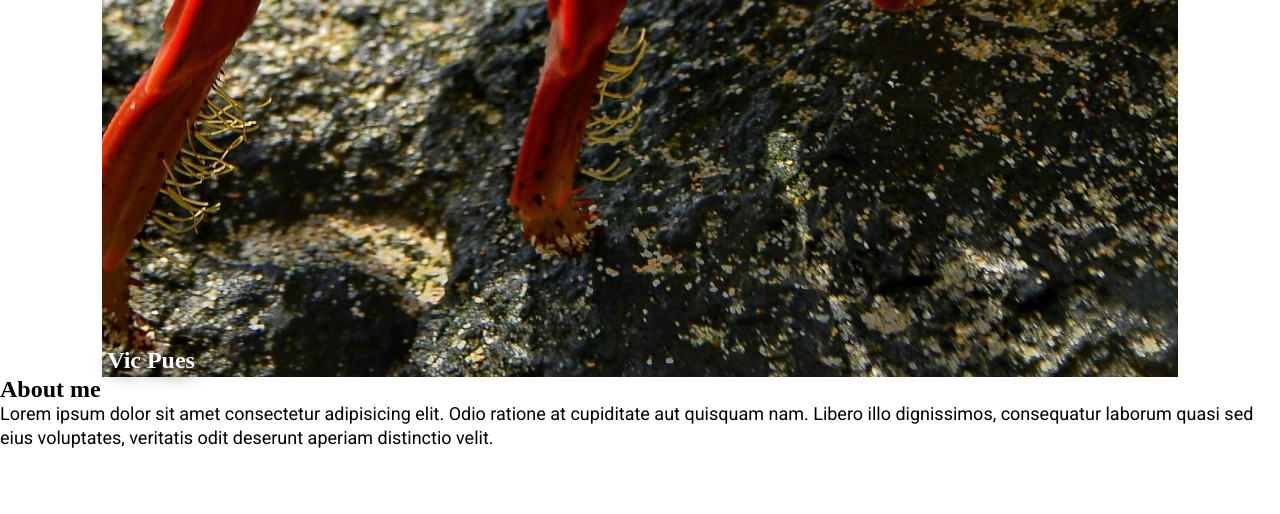
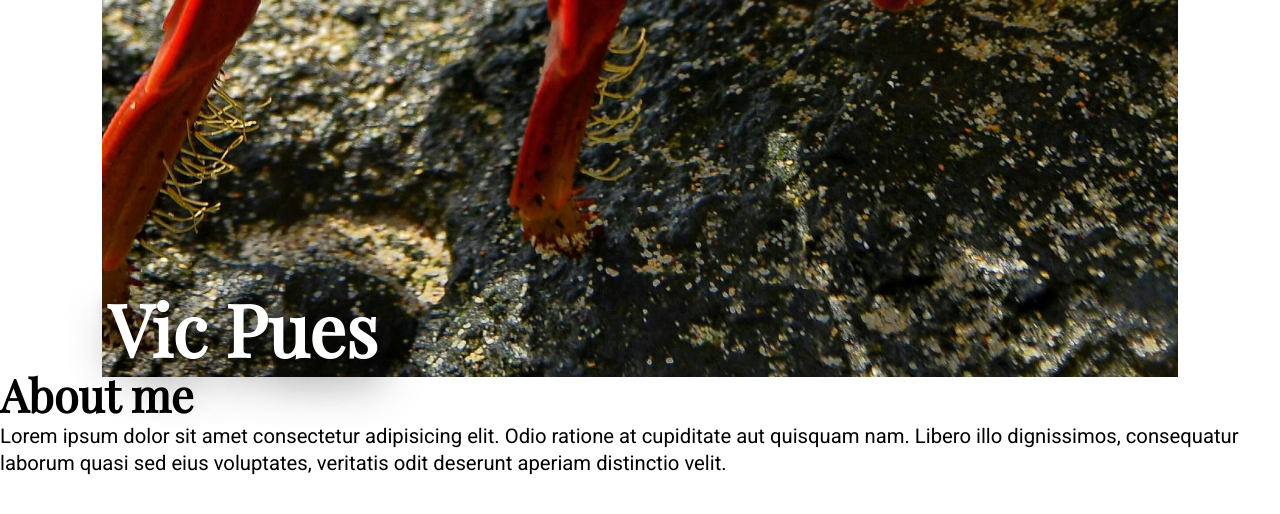
Before and after one commit to vicpues/odin-homepage, a React (Vite) app: page / in a window 1280 px wide. Shown: the part 1415-1929 px from the top of the page. Built offline with nearby package versions, Linux system fonts and the light colour scheme.

Commit message:
refactor: Move general styles to App.css

```diff
--- /dev/null
+++ b/src/App.css
@@ -0,0 +1,18 @@
+/* GENERAL */
+
+:root {
+  font-size: 18px;
+}
+
+/* Elements */
+h1 {
+  font: var(--h-lrg);
+}
+
+h2 {
+  font: var(--h-mid);
+}
+
+h3 {
+  font: var(--h-sml);
+}
--- a/src/App.jsx
+++ b/src/App.jsx
@@ -1,4 +1,5 @@
 import Hero from "./components/hero/Hero";
+import "./App.css";
 
 function App() {
   return (
```
